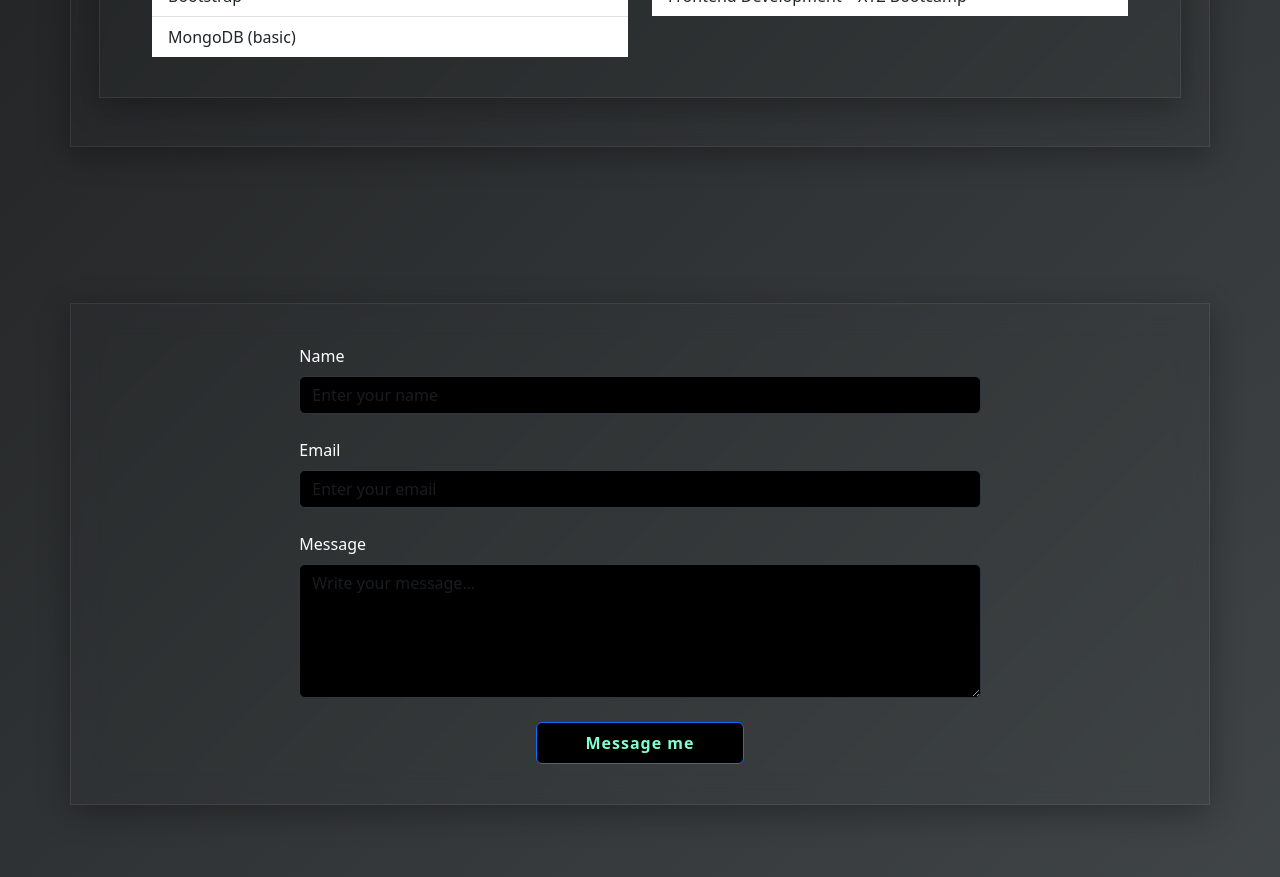
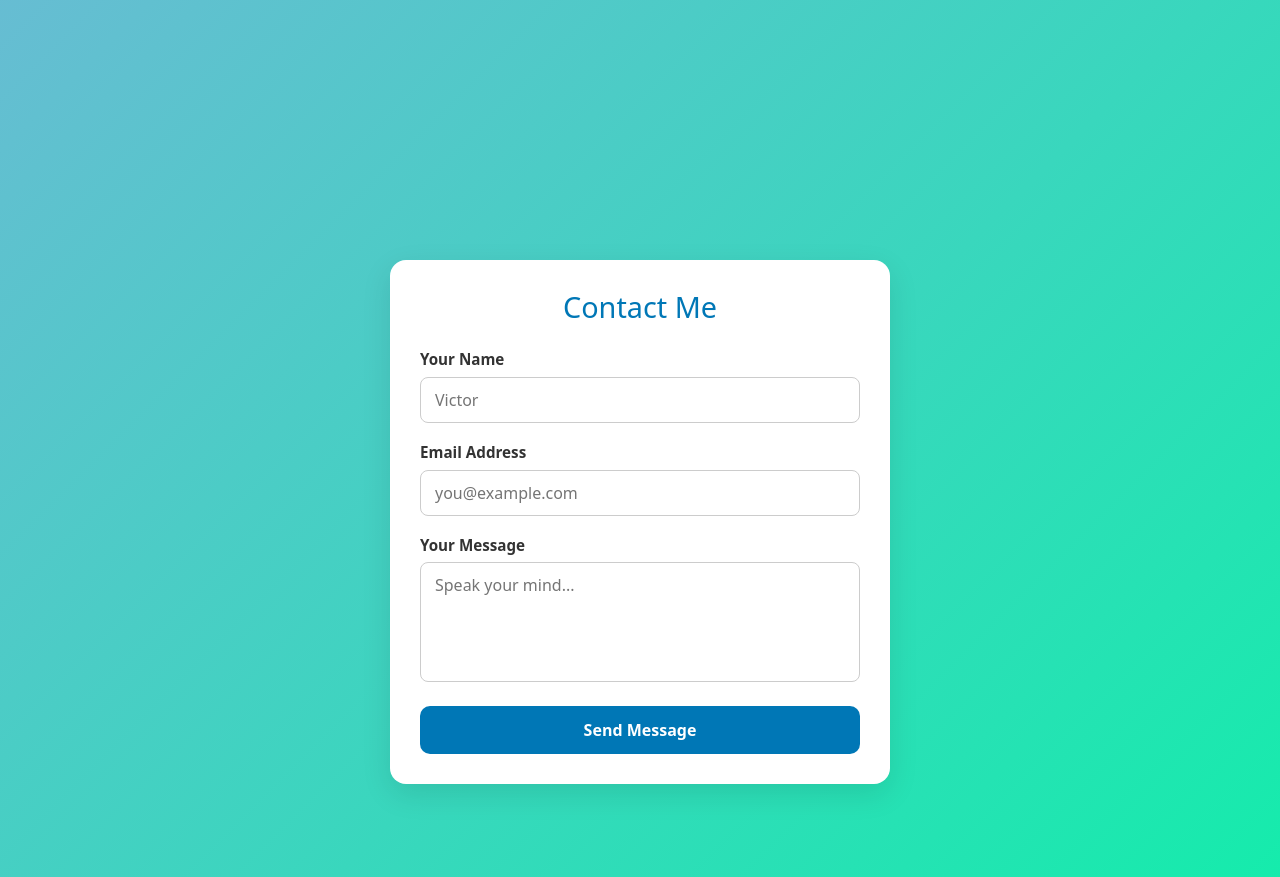
Before and after one commit to victor200900/MY-PORTFOLIO-WEBSITE, a React (Vite) app: page / in a window 1280 px wide. Shown: the part 1920-2797 px from the top of the page. Built offline with nearby package versions, Linux system fonts and the light colour scheme.

Commit message:
first commit

```diff
--- a/src/App.css
+++ b/src/App.css
@@ -1,3 +1,2 @@
 .all{
-    background: linear-gradient(135deg, #0B0B0B, #43484a);
-}
+    background: linear-gradient(135deg, #af93f5, #1ea
--- a/src/App.jsx
+++ b/src/App.jsx
@@ -17,7 +17,7 @@ const App = () => {
     <div className='all'>
     <Navbar/>
 
-    <div>
+    <div className='all1'>
 
       <Home/>
       <About/>
--- a/src/components/contact/contact.css
+++ b/src/components/contact/contact.css
@@ -1,15 +1,79 @@
 .btn:hover{
-     background: darkgreen;
+     background: lightblue !important;
+     color: black !important;
+     border-color: red !important;
+
+
 
 }
+
 .row{
-     backdrop-filter: blur(15px);
+
     box-shadow: 0 8px 30px rgba(0, 0, 0, 0.3);
     transition: transform 0.3s ease, box-shadow 0.3s ease;
     animation: slideUp 0.6s ease forwards;
     border: 1px solid rgba(255, 255, 255, 0.08);
     padding: 40px;
 }
-.text-center{
 
-}
+.app {
+     font-family: Helvetica, sans-serif;
+     background-color: var(--maincolor);
+     height: 100vh;
+     display: flex;
+     flex-direction: column;
+     justify-content: center;
+     align-items: center;
+     color: var(--basecolor);
+ }
+
+
+.contact-form {
+     display: flex;
+     flex-direction: column;
+     gap: 1rem;
+     width: 50%;
+ }
+
+ .contact-form > input {
+     height: 2.5rem;
+     border: none;
+     border-radius: 2px;
+     background-color: var(--accentcolor1);
+     font-size: 1.4rem;
+     color: var(--basecolor);
+     padding: 0.5rem;
+ }
+
+ .contact-form > textarea {
+     height: 7rem;
+     border: none;
+     border-radius: 2px;
+     background-color: var(--accentcolor2);
+     font-size: 1.4rem;
+     color: var(--basecolor);
+     padding: 0.5rem;
+     resize: none;
+ }
+
+ input::placeholder,
+ textarea::placeholder {
+     color: var(--basecolor);
+ }
+
+ .contact-form > button {
+     height: 3rem;
+     border: none;
+     border-radius: 2px;
+     background-color: var(--accentcolor3);
+     font-size: 1.4rem;
+     color: var(--whitecolor);
+     padding: 0.5rem;
+     cursor: pointer;
+     transition: 0.4s ease-in-out;
+ }
+
+ .contact-form > button:hover {
+     transition: 0.4s ease-in-out;
+     background-color: var(--basecolor);
+ }
--- a/src/components/contact/contact.jsx
+++ b/src/components/contact/contact.jsx
@@ -1,77 +1,112 @@
-import React, { useState } from 'react';
-import './contact.css'; // Assuming you have a CSS file for styling
+import React from 'react';
 
-function Contact() {
-  const [name, setName] = useState('');
-  const [email, setEmail] = useState('');
-  const [message, setMessage] = useState('');
-
-  const sendWhatsAppMessage = (e) => {
-    e.preventDefault(); // prevent normal form submit
-
-    const phoneNumber = '2347045939049'; // example: '2348012345678' (Nigeria code + number, no '+' sign)
-    const text = `Name: ${name}%0AEmail: ${email}%0AMessage: ${message}`;
-    const url = `https://wa.me/${2347045939049}?text=${text}`;
-
-    window.open(url, '_blank'); // open WhatsApp
+const ContactForm = () => {
+  const handleSubmit = (e) => {
+    e.preventDefault();
+    alert('No endpoint set up, but form captured!');
   };
 
   return (
-    <section id="contact" className="py-5" style={{  background: '' }}>
-      <div className="container">
-        <h2 className="text-center mb-5 fw-bold" >
-
-        </h2>
-        <div className="row justify-content-center">
-          <div className="col-md-8">
-            <form onSubmit={sendWhatsAppMessage}>
-              <div className="mb-4">
-                <label htmlFor="name" className="form-label">Name</label>
+    <div style={styles.wrapper}>
+      <div style={styles.card}>
+        <h2 style={styles.title}>Contact Me</h2>
+        <form onSubmit={handleSubmit}>
+          <div style={styles.field}>
+            <label htmlFor="name" style={styles.label}>Your Name</label>
             <input
               type="text"
-                  className="form-control"
               id="name"
-                  placeholder="Enter your name"
-                  value={name}
-                  onChange={(e) => setName(e.target.value)}
-                  style={{ background: 'black', color: 'white', border: '1px solid #30363d' }}
+              name="name"
+              placeholder="Victor"
+              required
+              style={styles.input}
             />
           </div>
-              <div className="mb-4">
-                <label htmlFor="email" className="form-label">Email</label>
+
+          <div style={styles.field}>
+            <label htmlFor="email" style={styles.label}>Email Address</label>
             <input
               type="email"
-                  className="form-control"
               id="email"
-                  placeholder="Enter your email"
-                  value={email}
-                  onChange={(e) => setEmail(e.target.value)}
-                  style={{ background: 'black', color: 'white', border: '1px solid #30363d' }}
+              name="email"
+              placeholder="you@example.com"
+              required
+              style={styles.input}
             />
           </div>
-              <div className="mb-4">
-                <label htmlFor="message" className="form-label">Message</label>
+
+          <div style={styles.field}>
+            <label htmlFor="message" style={styles.label}>Your Message</label>
             <textarea
-                  className="form-control"
               id="message"
+              name="message"
+              placeholder="Speak your mind..."
               rows="5"
-                  placeholder="Write your message..."
-                  value={message}
-                  onChange={(e) => setMessage(e.target.value)}
-                  style={{ background: 'black', color: 'white', border: '1px solid #30363d' }}
-                ></textarea>
+              required
+              style={{ ...styles.input, resize: 'none', height: '120px' }}
+            />
           </div>
-              <div className="text-center">
-                <button type="submit" className="btn btn-primary px-5 py-2" style={{ fontWeight: 'bold', letterSpacing: '1px',background:'black', color:"aquamarine", }}>
-                   Message me
-                </button>
-              </div>
+
+          <button type="submit" style={styles.button}>Send Message</button>
         </form>
       </div>
     </div>
-      </div>
-    </section>
   );
+};
+
+const styles = {
+  wrapper: {
+    minHeight: '100vh',
+    display: 'flex',
+    justifyContent: 'center',
+    alignItems: 'center',
+    padding: '20px',
+  },
+  card: {
+    background: '#ffffff',
+    padding: '30px',
+    borderRadius: '16px',
+    boxShadow: '0 10px 30px rgba(0,0,0,0.1)',
+    width: '100%',
+    maxWidth: '500px',
+  },
+  title: {
+    marginBottom: '24px',
+    textAlign: 'center',
+    fontSize: '1.8rem',
+    color: '#0077b6',
+  },
+  field: {
+    marginBottom: '18px',
+  },
+  label: {
+    display: 'block',
+    marginBottom: '6px',
+    fontWeight: 'bold',
+    fontSize: '0.95rem',
+    color: '#333',
+  },
+  input: {
+    width: '100%',
+    padding: '10px 14px',
+    border: '1px solid #ccc',
+    borderRadius: '8px',
+    fontSize: '1rem',
+    outline: 'none',
+    transition: 'border-color 0.3s',
+  },
+  button: {
+    width: '100%',
+    padding: '12px',
+    background: '#0077b6',
+    color: 'white',
+    fontWeight: 'bold',
+    border: 'none',
+    borderRadius: '10px',
+    fontSize: '1rem',
+    cursor: 'pointer',
+    transition: 'background 0.3s',
   }
+};
 
-export default Contact;
+export default ContactForm;
--- a/src/components/footer/footer.jsx
+++ b/src/components/footer/footer.jsx
@@ -3,7 +3,9 @@ import "./footer.css"
 
 const footer = () => {
   return (
-    <div>footer</div>
+    <div>
+
+    </div>
   )
 }
 
--- a/src/components/home/home.css
+++ b/src/components/home/home.css
@@ -9,14 +9,14 @@
 
 }
 .home__name{
-    color: aquamarine;
+    color: blue;
     font-family: 'Courier New', Courier, monospace;
     font-size: 50px;
     font-weight: bolder;
 
 }
 .home__education{
-    color: aquamarine;
+    color: blue;
     font-family: 'Courier New', Courier, monospace;
     font-size: 30px;
 }
@@ -29,12 +29,12 @@
     height: 900px;
 }
 .home-container{
-    backdrop-filter: blur(15px);
-    box-shadow: 0 8px 30px rgba(0, 0, 0, 0.3);
+
+
     transition: transform 0.3s ease, box-shadow 0.3s ease;
     animation: slideUp 0.6s ease forwards;
     padding: 20px;
-    border: 1px solid rgba(255, 255, 255, 0.08);
+
 
     justify-content: space-evenly;
 }
--- a/src/components/home/home.jsx
+++ b/src/components/home/home.jsx
@@ -3,13 +3,14 @@ import "./home.css"
 const home = () => {
   return (
     <section className='home-container flex' id="home">
-      <div>
-        <img src="src/assets/pfp.jpg" alt="" className='home__img'/>
+      <div className='hr'>
+        <img src="src/assets/pfp.jpg" alt="" className='home__img '/>
         </div>
         <div className='about'>
         <h1 className='home__name'>Hi,My name is Akpan Victor Edikan</h1>
         <span className='home__education'>I am a full stack software developer</span>
         </div>
+        <hr />
     </section>
   )
 }
--- a/src/components/navbar/navbar.css
+++ b/src/components/navbar/navbar.css
@@ -2,10 +2,15 @@
 .navbar-brand{
 font-family: 'Courier New', Courier, monospace;
 font-weight: bolder;
+color: black;
+}
+.navbar-brand:hover{
+  color: darkgreen;
 }
  .nav__item{
    margin-top: 50px;
    height: 30px;
+   font-weight: 900 !important;
 
  }
 
@@ -36,7 +41,7 @@ font-weight: bolder;
    top: 20px;
    left: 20px;
    background: #111;
-   color: white;
+   color: black;
    border: none;
    padding: 0.5rem 0.7rem;
 
@@ -44,3 +49,13 @@ font-weight: bolder;
    z-index: 1000;
    border-radius: 4px;
  }
+ .navbar{
+  background: rgb(255, 255, 255)!important;
+
+
+
+ }
+
+ #nav{
+  color: black!important;
+ }
--- a/src/components/navbar/navbar.jsx
+++ b/src/components/navbar/navbar.jsx
@@ -3,7 +3,7 @@ import './navbar.css';
 
 const Navbar = () => {
   return (
-    <nav className="navbar navbar-expand-lg navbar-dark bg-dark px-3">
+    <nav className="navbar navbar-expand-lg navbar-dark bg-dark px-3 fixed-top">
       <div className="container-fluid">
         <a className="navbar-brand fw-bold" href="#">Akpan Victor</a>
 
--- a/src/components/resume/resume.css
+++ b/src/components/resume/resume.css
@@ -18,14 +18,13 @@
     padding-bottom: 60px;
   }
   .text-primary{
-    color:aquamarine !important;
+    color: blue !important;
   }
   #resume{
-    backdrop-filter: blur(15px);
-    box-shadow: 0 8px 30px rgba(0, 0, 0, 0.3);
+
+
     transition: transform 0.3s ease, box-shadow 0.3s ease;
     animation: slideUp 0.6s ease forwards;
     padding: 40px;
-    border: 1px solid rgba(255, 255, 255, 0.08);
     margin-top: 120px;
   }
--- a/src/components/services/services.jsx
+++ b/src/components/services/services.jsx
@@ -3,6 +3,7 @@ import './services.css';
 
 const Services = () => {
   return (
+    <>
     <section className="services-section py-5" id="services">
       <div className="container">
         <h2 className="text-center mb-5 section-title">My Services</h2>
@@ -38,8 +39,10 @@ const Services = () => {
             </div>
           </div>
         </div>
+        <hr />
       </div>
     </section>
+  </>
   );
 };
 
```
Also changed, not shown: src/components/services/services.css (+7 -5 lines). Lines whose indentation alone changed are shown as unchanged.
